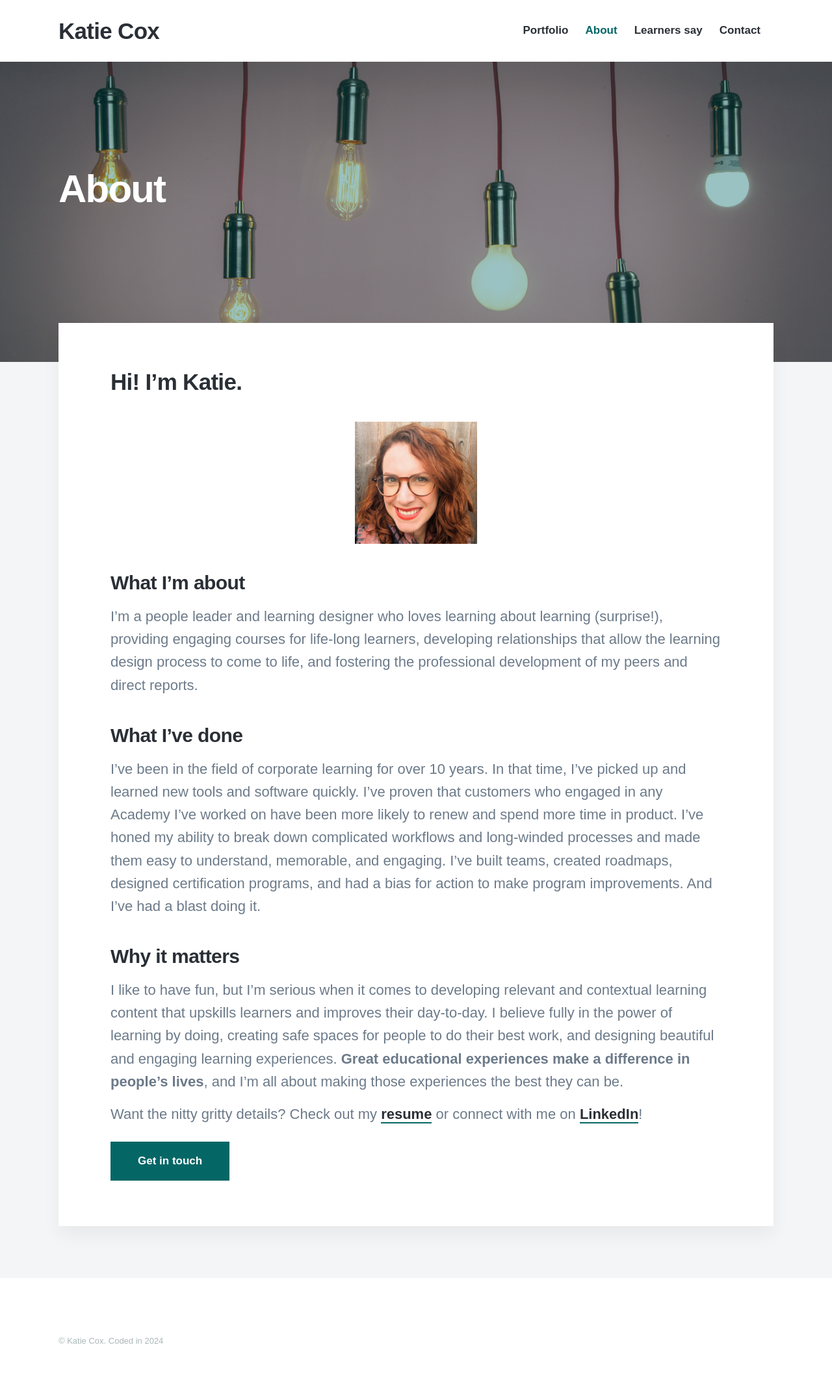
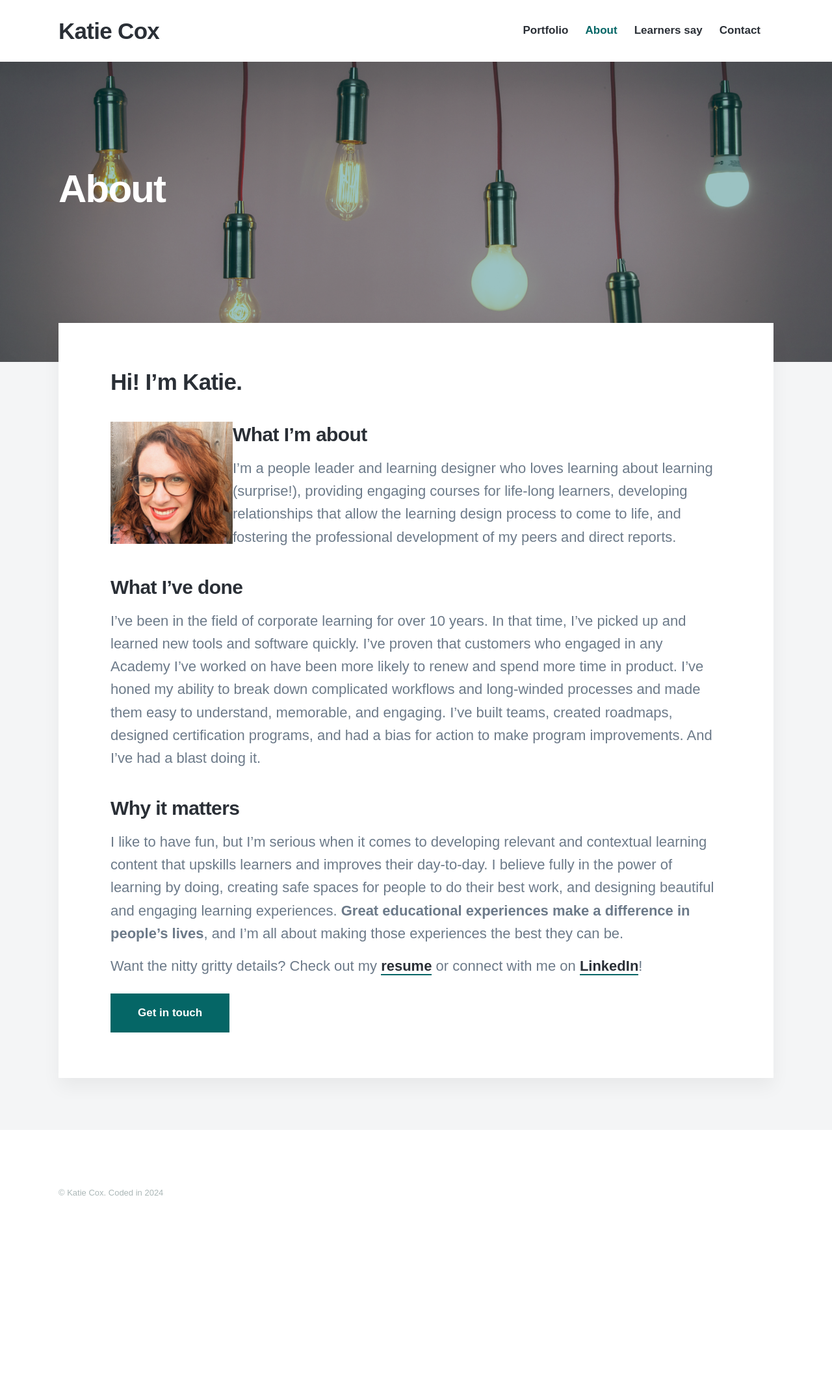
Before and after one commit to cox-katie/portfolio, a Jekyll site: the page built from _pages/about.md, in a window 1280 px wide. Shown: the whole page at 65% size. Built offline with Jekyll 4.4.1, drawn with Linux system fonts in a browser that asks for light colours; nearby versions of some CDN libraries; some web fonts are replaced; after the commit the page ends 1922 px from its top, so only the background shows below that.

Commit message:
Update about.md

```diff
--- a/_pages/about.md
+++ b/_pages/about.md
@@ -6,7 +6,7 @@ featured_image: /images/lightbulb.jpg
 ---
 
 ## Hi! I'm Katie.
-<img src="/images/square-profile.png" alt="This is me!" width="20%"/>
+<img src="/images/square-profile.png" style="float: left;" alt="This is me!" width="20%"/>
 
 ### What I'm about
 
```
